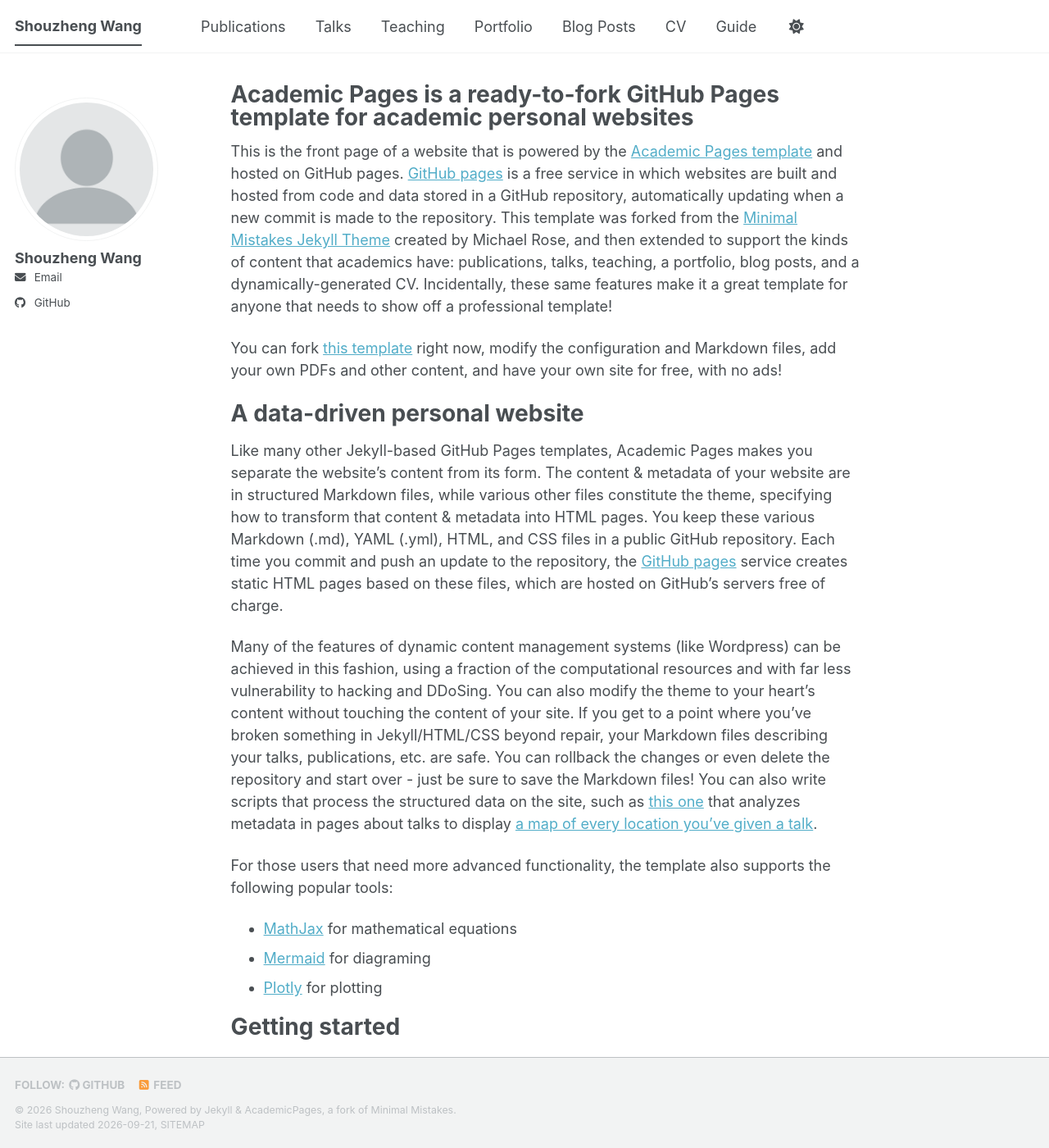
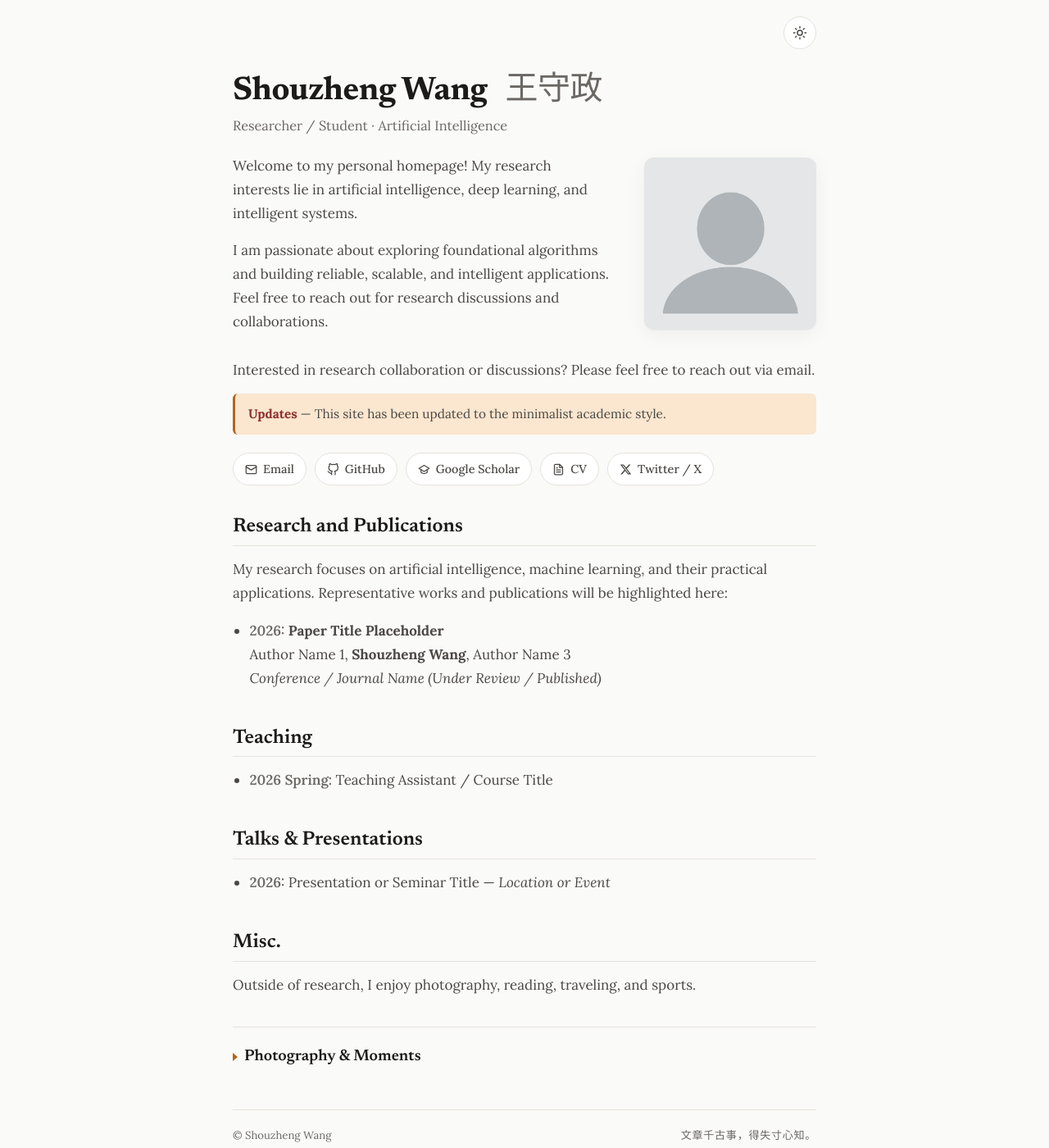
Before and after one commit to ShouZhengAI/ShouZhengAI.github.io, a Jekyll site: the page built from index.html, in a window 1280 px wide and 1400 px high. Shown: the whole window at 82% size. Built offline with Jekyll 4.4.1, drawn with Linux system fonts in a browser that asks for light colours; some web fonts are replaced; a style sheet for code colours, icons or effects is not loaded; some of the changed text lies outside the part shown.

Commit message:
Adopt gshi.me minimalist academic personal homepage style

```diff
--- a/_pages/about.md
+++ b/_pages/about.md
@@ -1,10 +1,7 @@
 ---
-permalink: /
-title: "Academic Pages is a ready-to-fork GitHub Pages template for academic personal websites"
-author_profile: true
-redirect_from:
-  - /about/
-  - /about.html
+permalink: /about/
+title: "About Academic Pages"
+author_profile: false
 ---
 
 This is the front page of a website that is powered by the [Academic Pages template](https://github.com/academicpages/academicpages.github.io) and hosted on GitHub pages. [GitHub pages](https://pages.github.com) is a free service in which websites are built and hosted from code and data stored in a GitHub repository, automatically updating when a new commit is made to the repository. This template was forked from the [Minimal Mistakes Jekyll Theme](https://mmistakes.github.io/minimal-mistakes/) created by Michael Rose, and then extended to support the kinds of content that academics have: publications, talks, teaching, a portfolio, blog posts, and a dynamically-generated CV. Incidentally, these same features make it a great template for anyone that needs to show off a professional template!
--- /dev/null
+++ b/index.html
@@ -0,0 +1,474 @@
+---
+layout: null
+---
+<!DOCTYPE html>
+<html lang="en">
+
+<head>
+  <meta charset="utf-8">
+  <meta name="viewport" content="width=device-width, initial-scale=1.0">
+  <title>Shouzheng Wang</title>
+  <meta name="description" content="Shouzheng Wang's personal academic homepage.">
+  <link rel="icon" type="image/png" href="images/favicon-32x32.png">
+
+  <!-- Fonts: Newsreader (headings) + Lora (body) + LXGW WenKai -->
+  <link rel="preconnect" href="https://fonts.googleapis.com">
+  <link rel="preconnect" href="https://fonts.gstatic.com" crossorigin>
+  <link href="https://fonts.googleapis.com/css2?family=Lora:ital,wght@0,400;0,500;0,600;0,700;1,400&family=Newsreader:ital,opsz,wght@0,6..72,400;0,6..72,600;0,6..72,700;1,6..72,400&family=LXGW+WenKai+TC:wght@400&display=swap" rel="stylesheet">
+  <!-- Chinese name font: 京华老宋体 (KingHwaOldSong) via 中文网字计划 CDN; falls back to 霞鹜文楷 -->
+  <style>@import url("https://fontsapi.zeoseven.com/309/main/result.css");</style>
+
+  <style>
+    /* ===== Theme tokens ===== */
+    :root {
+      --bg: #fafaf8;
+      --surface: #ffffff;
+      --text: #1c1b1a;
+      --text-soft: #4a4744;
+      --text-muted: #6b6864;
+      --border: #e6e2dc;
+      --accent: #b5651d;        /* copper */
+      --accent-deep: #8b2e2e;   /* deep red */
+      --accent-hover: #8b2e2e;
+      --highlight: #fbe6cf;
+      --shadow: 0 1px 2px rgba(28, 27, 26, .04), 0 6px 24px rgba(28, 27, 26, .05);
+      --maxw: 760px;
+    }
+
+    [data-theme="dark"] {
+      --bg: #16140f;
+      --surface: #201d17;
+      --text: #ece8e1;
+      --text-soft: #c7c1b6;
+      --text-muted: #9a948a;
+      --border: #322d24;
+      --accent: #e09349;        /* lighter copper for contrast */
+      --accent-deep: #d96a5a;
+      --accent-hover: #f0b27a;
+      --highlight: #43361f;
+      --shadow: 0 1px 2px rgba(0, 0, 0, .3), 0 6px 24px rgba(0, 0, 0, .35);
+    }
+
+    /* ===== Base ===== */
+    * { box-sizing: border-box; }
+
+    html { -webkit-text-size-adjust: 100%; scroll-behavior: smooth; }
+
+    body {
+      margin: 0;
+      background: var(--bg);
+      color: var(--text);
+      font-family: 'Lora', Georgia, 'Times New Roman', serif;
+      font-size: 17px;
+      line-height: 1.7;
+      -webkit-font-smoothing: antialiased;
+      -moz-osx-font-smoothing: grayscale;
+      transition: background-color .3s ease, color .3s ease;
+    }
+
+    .wrap {
+      max-width: var(--maxw);
+      margin: 0 auto;
+      padding: 0 24px 72px;
+    }
+
+    a {
+      color: var(--accent);
+      text-decoration: none;
+      border-bottom: 1px solid transparent;
+      transition: color .15s ease, border-color .15s ease;
+    }
+    a:hover, a:focus {
+      color: var(--accent-hover);
+      border-bottom-color: var(--accent-hover);
+    }
+
+    h1, h2, h3 {
+      font-family: 'Newsreader', Georgia, 'Times New Roman', serif;
+      font-weight: 600;
+      line-height: 1.2;
+      color: var(--text);
+    }
+
+    p { margin: 0 0 1em; color: var(--text-soft); }
+
+    /* ===== Top bar (theme toggle) ===== */
+    .topbar {
+      max-width: var(--maxw);
+      margin: 0 auto;
+      padding: 20px 24px 0;
+      display: flex;
+      justify-content: flex-end;
+    }
+
+    .theme-toggle {
+      display: inline-flex;
+      align-items: center;
+      justify-content: center;
+      width: 40px; height: 40px;
+      border: 1px solid var(--border);
+      border-radius: 999px;
+      background: var(--surface);
+      color: var(--text-soft);
+      cursor: pointer;
+      transition: background-color .2s ease, border-color .2s ease, color .2s ease;
+    }
+    .theme-toggle:hover { border-color: var(--accent); color: var(--accent); }
+    .theme-toggle svg { width: 18px; height: 18px; }
+    .theme-toggle .icon-moon { display: none; }
+    [data-theme="dark"] .theme-toggle .icon-sun { display: none; }
+    [data-theme="dark"] .theme-toggle .icon-moon { display: inline; }
+
+    /* ===== Name header (full width) ===== */
+    .page-head {
+      padding: 24px 0 0;
+    }
+
+    .name {
+      font-family: 'Newsreader', Georgia, serif;
+      font-size: 2.5rem;
+      font-weight: 700;
+      letter-spacing: -0.01em;
+      margin: 0 0 4px;
+    }
+    .name .cn {
+      font-family: 'KingHwaOldSong', 'LXGW WenKai TC', 'Songti SC', 'STSong', serif;
+      font-weight: 400;
+      color: var(--text-muted);
+      margin-left: .55em;
+    }
+
+    .tagline {
+      font-size: 1.02rem;
+      color: var(--text-muted);
+      margin: 0;
+    }
+
+    /* ===== Bio + photo row ===== */
+    .hero {
+      display: flex;
+      gap: 40px;
+      align-items: center;
+      padding: 20px 0 8px;
+    }
+    .hero-text { flex: 1 1 auto; min-width: 0; }
+    .hero-text p:last-child { margin-bottom: 0; }
+
+    .hero-photo {
+      flex: 0 0 210px;
+      width: 210px;
+    }
+    .hero-photo img {
+      width: 100%;
+      height: auto;
+      border-radius: 12px;
+      box-shadow: var(--shadow);
+      display: block;
+      object-fit: cover;
+    }
+
+    /* ===== Full-width notice line ===== */
+    .notice {
+      margin: 22px 0 0;
+    }
+
+    /* ===== Callout banner ===== */
+    .callout {
+      margin: 14px 0 0;
+      padding: 12px 16px;
+      border-left: 3px solid var(--accent);
+      background: var(--highlight);
+      border-radius: 6px;
+      font-size: .96rem;
+      color: var(--text-soft);
+    }
+    .callout strong { color: var(--accent-deep); }
+
+    /* ===== Quick links row ===== */
+    .links {
+      display: flex;
+      flex-wrap: wrap;
+      gap: 10px;
+      margin: 22px 0 0;
+    }
+    .links a {
+      display: inline-flex;
+      align-items: center;
+      gap: 7px;
+      padding: 7px 14px;
+      border: 1px solid var(--border);
+      border-radius: 999px;
+      background: var(--surface);
+      color: var(--text-soft);
+      font-size: .9rem;
+      font-weight: 500;
+    }
+    .links a:hover {
+      border-color: var(--accent);
+      color: var(--accent);
+      background: var(--surface);
+    }
+    .links svg { width: 15px; height: 15px; flex: 0 0 auto; }
+
+    /* ===== Sections ===== */
+    section { padding: 36px 0 0; }
+    section + section { }
+
+    .section-title {
+      font-size: 1.5rem;
+      margin: 0 0 14px;
+      padding-bottom: 8px;
+      border-bottom: 1px solid var(--border);
+    }
+
+    ul.clean { margin: 0; padding-left: 1.2em; }
+    ul.clean li { margin-bottom: 8px; color: var(--text-soft); }
+
+    .term { color: var(--text-muted); font-weight: 600; }
+
+    /* ===== Photography / gallery ===== */
+    details.gallery {
+      margin-top: 36px;
+      border-top: 1px solid var(--border);
+      padding-top: 20px;
+    }
+    details.gallery > summary {
+      cursor: pointer;
+      font-family: 'Newsreader', Georgia, serif;
+      font-size: 1.2rem;
+      font-weight: 600;
+      color: var(--text);
+      list-style: none;
+      display: flex;
+      align-items: center;
+      gap: 8px;
+    }
+    details.gallery > summary::-webkit-details-marker { display: none; }
+    details.gallery > summary::before {
+      content: "";
+      width: 0; height: 0;
+      border-left: 6px solid var(--accent);
+      border-top: 5px solid transparent;
+      border-bottom: 5px solid transparent;
+      transition: transform .2s ease;
+    }
+    details.gallery[open] > summary::before { transform: rotate(90deg); }
+
+    .gallery-grid {
+      display: grid;
+      grid-template-columns: repeat(2, 1fr);
+      gap: 18px;
+      margin-top: 22px;
+    }
+    figure.shot { margin: 0; }
+    figure.shot img {
+      width: 100%;
+      aspect-ratio: 5 / 3;
+      object-fit: cover;
+      border-radius: 10px;
+      box-shadow: var(--shadow);
+      display: block;
+    }
+    figure.shot figcaption {
+      margin-top: 8px;
+      font-size: .85rem;
+      color: var(--text-muted);
+      text-align: center;
+    }
+
+    /* ===== Footer ===== */
+    footer {
+      margin-top: 48px;
+      padding-top: 20px;
+      border-top: 1px solid var(--border);
+      display: flex;
+      flex-wrap: wrap;
+      align-items: center;
+      justify-content: space-between;
+      gap: 16px;
+      font-size: .82rem;
+      color: var(--text-muted);
+    }
+    footer a { color: var(--text-muted); }
+    footer a:hover { color: var(--accent); }
+    .footer-poem {
+      font-family: 'KingHwaOldSong', 'LXGW WenKai TC', 'Songti SC', 'STSong', serif;
+      letter-spacing: .05em;
+    }
+
+    /* ===== Responsive ===== */
+    @media (max-width: 640px) {
+      body { font-size: 15.5px; }
+      .hero {
+        flex-direction: column-reverse;
+        align-items: flex-start;
+        gap: 22px;
+      }
+      .hero-photo {
+        flex: none;
+        width: 160px;
+        align-self: center;
+        margin-top: 0;
+      }
+      .name { font-size: 2.1rem; }
+      .gallery-grid { grid-template-columns: 1fr; }
+      footer { flex-direction: column; align-items: flex-start; }
+    }
+
+    @media (prefers-reduced-motion: reduce) {
+      * { transition: none !important; scroll-behavior: auto !important; }
+    }
+  </style>
+</head>
+
+<body>
+  <!-- ===== Theme toggle button ===== -->
+  <div class="topbar">
+    <button class="theme-toggle" id="themeToggle" type="button" aria-label="Toggle dark mode" title="Toggle light/dark theme">
+      <svg class="icon-sun" viewBox="0 0 24 24" fill="none" stroke="currentColor" stroke-width="2" stroke-linecap="round" stroke-linejoin="round"><circle cx="12" cy="12" r="4"></circle><path d="M12 2v2M12 20v2M4.93 4.93l1.41 1.41M17.66 17.66l1.41 1.41M2 12h2M20 12h2M6.34 17.66l-1.41 1.41M19.07 4.93l-1.41 1.41"></path></svg>
+      <svg class="icon-moon" viewBox="0 0 24 24" fill="none" stroke="currentColor" stroke-width="2" stroke-linecap="round" stroke-linejoin="round"><path d="M21 12.79A9 9 0 1 1 11.21 3 7 7 0 0 0 21 12.79z"></path></svg>
+    </button>
+  </div>
+
+  <main class="wrap">
+    <!-- ===== Name Header ===== -->
+    <header class="page-head">
+      <h1 class="name">Shouzheng Wang<span class="cn">王守政</span></h1>
+      <p class="tagline">Researcher / Student &middot; Artificial Intelligence</p>
+    </header>
+
+    <!-- ===== Bio + Photo ===== -->
+    <div class="hero">
+      <div class="hero-text">
+        <p>
+          Welcome to my personal homepage! My research interests lie in artificial intelligence, deep learning, and intelligent systems.
+        </p>
+        <p>
+          I am passionate about exploring foundational algorithms and building reliable, scalable, and intelligent applications. Feel free to reach out for research discussions and collaborations.
+        </p>
+      </div>
+
+      <div class="hero-photo">
+        <img src="images/profile.png" alt="Portrait of Shouzheng Wang">
+      </div>
+    </div>
+
+    <!-- ===== Full-width notice ===== -->
+    <p class="notice">
+      Interested in research collaboration or discussions? Please feel free to reach out via email.
+    </p>
+
+    <!-- ===== Callout banner ===== -->
+    <div class="callout">
+      <strong>Updates</strong> &mdash; This site has been updated to the minimalist academic style.
+    </div>
+
+    <!-- ===== Quick links ===== -->
+    <nav class="links" aria-label="Profile links">
+      <a href="mailto:szwang.scholar@gmail.com">
+        <svg viewBox="0 0 24 24" fill="none" stroke="currentColor" stroke-width="2" stroke-linecap="round" stroke-linejoin="round"><rect x="2" y="4" width="20" height="16" rx="2"></rect><path d="m22 7-10 6L2 7"></path></svg>
+        Email
+      </a>
+      <a href="https://github.com/ShouZhengAI" target="_blank" rel="noopener">
+        <svg viewBox="0 0 24 24" fill="none" stroke="currentColor" stroke-width="2" stroke-linecap="round" stroke-linejoin="round"><path d="M9 19c-5 1.5-5-2.5-7-3m14 6v-3.87a3.37 3.37 0 0 0-.94-2.61c3.14-.35 6.44-1.54 6.44-7A5.44 5.44 0 0 0 20 4.77 5.07 5.07 0 0 0 19.91 1S18.73.65 16 2.48a13.38 13.38 0 0 0-7 0C6.27.65 5.09 1 5.09 1A5.07 5.07 0 0 0 5 4.77a5.44 5.44 0 0 0-1.5 3.78c0 5.42 3.3 6.61 6.44 7A3.37 3.37 0 0 0 9 18.13V22"></path></svg>
+        GitHub
+      </a>
+      <a href="https://scholar.google.com" target="_blank" rel="noopener">
+        <svg viewBox="0 0 24 24" fill="none" stroke="currentColor" stroke-width="2" stroke-linecap="round" stroke-linejoin="round"><path d="M22 10 12 4 2 10l10 6 10-6z"></path><path d="M6 12v5c0 1 2.5 3 6 3s6-2 6-3v-5"></path></svg>
+        Google Scholar
+      </a>
+      <a href="#" target="_blank" rel="noopener">
+        <svg viewBox="0 0 24 24" fill="none" stroke="currentColor" stroke-width="2" stroke-linecap="round" stroke-linejoin="round"><path d="M14 2H6a2 2 0 0 0-2 2v16a2 2 0 0 0 2 2h12a2 2 0 0 0 2-2V8z"></path><path d="M14 2v6h6M16 13H8M16 17H8M10 9H8"></path></svg>
+        CV
+      </a>
+      <a href="https://twitter.com" target="_blank" rel="noopener">
+        <svg viewBox="0 0 24 24" fill="currentColor"><path d="M18.244 2.25h3.308l-7.227 8.26 8.502 11.24H16.17l-5.214-6.817L4.99 21.75H1.68l7.73-8.835L1.254 2.25H8.08l4.713 6.231zm-1.161 17.52h1.833L7.084 4.126H5.117z"></path></svg>
+        Twitter / X
+      </a>
+    </nav>
+
+    <!-- ===== Research and Publications ===== -->
+    <section id="research">
+      <h2 class="section-title">Research and Publications</h2>
+      <p>
+        My research focuses on artificial intelligence, machine learning, and their practical applications. Representative works and publications will be highlighted here:
+      </p>
+      <ul class="clean">
+        <li>
+          <span class="term">2026:</span>
+          <strong>Paper Title Placeholder</strong><br>
+          Author Name 1, <strong>Shouzheng Wang</strong>, Author Name 3<br>
+          <em>Conference / Journal Name (Under Review / Published)</em>
+        </li>
+      </ul>
+    </section>
+
+    <!-- ===== Teaching ===== -->
+    <section id="teaching">
+      <h2 class="section-title">Teaching</h2>
+      <ul class="clean">
+        <li><span class="term">2026 Spring:</span> Teaching Assistant / Course Title</li>
+      </ul>
+    </section>
+
+    <!-- ===== Talks ===== -->
+    <section id="talks">
+      <h2 class="section-title">Talks &amp; Presentations</h2>
+      <ul class="clean">
+        <li><span class="term">2026:</span> Presentation or Seminar Title &mdash; <em>Location or Event</em></li>
+      </ul>
+    </section>
+
+    <!-- ===== Misc ===== -->
+    <section id="misc">
+      <h2 class="section-title">Misc.</h2>
+      <p>
+        Outside of research, I enjoy photography, reading, traveling, and sports.
+      </p>
+
+      <details class="gallery">
+        <summary>Photography &amp; Moments</summary>
+        <div class="gallery-grid">
+          <figure class="shot">
+            <img src="images/bio-photo.jpg" alt="Photo placeholder">
+            <figcaption>Moments &amp; Photography</figcaption>
+          </figure>
+          <figure class="shot">
+            <img src="images/bio-photo-2.jpg" alt="Photo placeholder">
+            <figcaption>Travel &amp; Scenery</figcaption>
+          </figure>
+        </div>
+      </details>
+    </section>
+
+    <!-- ===== Footer ===== -->
+    <footer>
+      <span>&copy; Shouzheng Wang</span>
+      <span class="footer-poem">文章千古事，得失寸心知。</span>
+    </footer>
+  </main>
+
+  <!-- Theme toggle script -->
+  <script>
+    (function () {
+      var root = document.documentElement;
+      var stored = null;
+      try { stored = localStorage.getItem('theme'); } catch (e) {}
+      var prefersDark = window.matchMedia && window.matchMedia('(prefers-color-scheme: dark)').matches;
+      var theme = stored || (prefersDark ? 'dark' : 'light');
+      root.setAttribute('data-theme', theme);
+
+      document.addEventListener('DOMContentLoaded', function () {
+        var btn = document.getElementById('themeToggle');
+        if (!btn) return;
+        btn.addEventListener('click', function () {
+          var next = root.getAttribute('data-theme') === 'dark' ? 'light' : 'dark';
+          root.setAttribute('data-theme', next);
+          try { localStorage.setItem('theme', next); } catch (e) {}
+        });
+      });
+    })();
+  </script>
+</body>
+
+</html>
```
